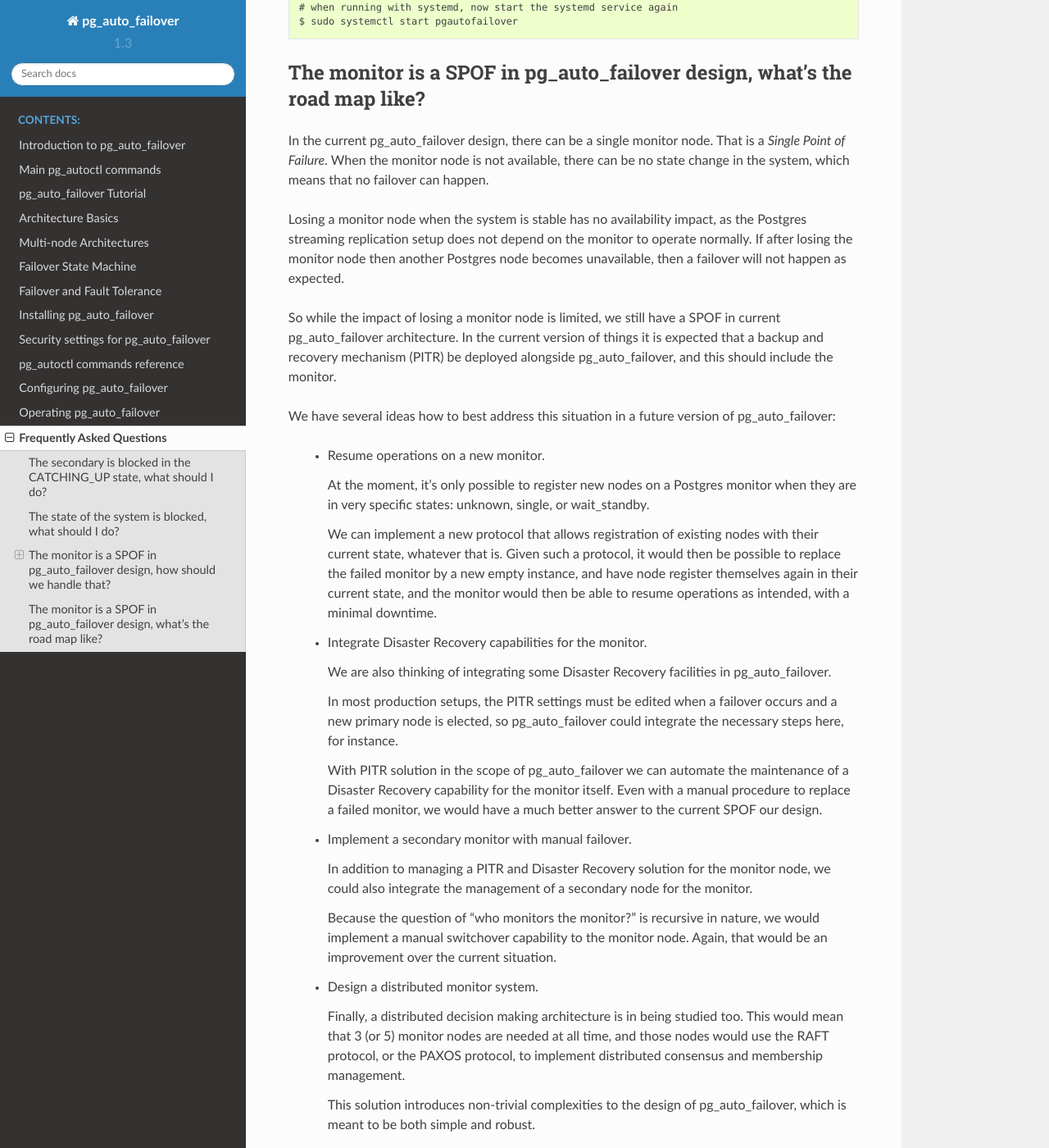
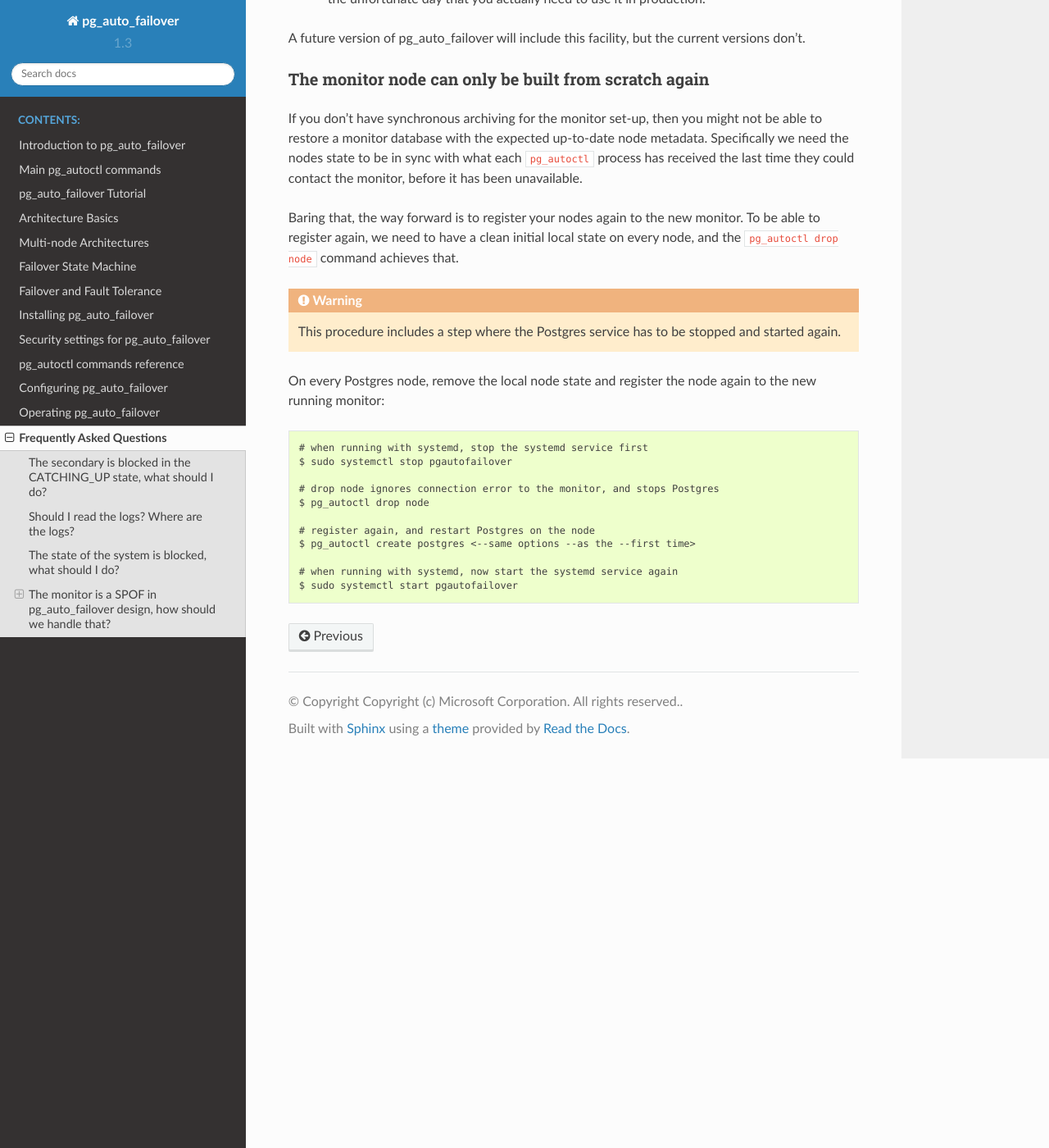
Before and after one commit to hapostgres/pg_auto_failover, a Sphinx documentation site: the page built from docs/faq.rst, in a window 1280 px wide and 1400 px high, scrolled down 3148 px. Shown: the whole window at 82% size. Built offline with Sphinx 7.4.7 and the Read the Docs theme 2.0.0, drawn with Linux system fonts in a browser that asks for light colours; some of the changed text lies outside the part shown.

Commit message:
Per review.

```diff
--- a/docs/faq.rst
+++ b/docs/faq.rst
@@ -38,6 +44,32 @@
 ``hostname`` and ``port`` known on the monitor, and check that the
 ``pg_autoctl run`` command is running for this node.
 
+When things are not obvious, the next step is to go read the logs. Both the
+output of the ``pg_autoctl`` command and the Postgres logs are relevant. See
+the :ref:`logs` question for details.
+
+.. _logs:
+
+Should I read the logs? Where are the logs?
+-------------------------------------------
+
+Yes. If anything seems strange to you, please do read the logs.
+
+As maintainers of the ``pg_autoctl`` tool, we can't foresee everything that
+may happen to your production environment. Still, a lot of efforts is spent
+on having a meaningful output. So when you're in a situation that's hard to
+understand, please make sure to read the ``pg_autoctl`` logs and the
+Postgres logs.
+
+When using systemd integration, the ``pg_autoctl`` logs are then handled
+entirely by the journal facility of systemd. Please then refer to
+``journalctl`` for viewing the logs.
+
+The Postgres logs are to be found in the ``$PGDATA/log`` directory with the
+default configuration deployed by ``pg_autoctl create ...``. When a custom
+Postgres setup is used, please refer to your actual setup to find Postgres
+logs.
+
 The state of the system is blocked, what should I do?
 -----------------------------------------------------
 
@@ -45,6 +77,10 @@
 previous situation, reached when adding a new standby to a group of Postgres
 nodes. Please check the same two elements: the monitor health checks are
 successful, and the ``pg_autoctl run`` command is running.
+
+When things are not obvious, the next step is to go read the logs. Both the
+output of the ``pg_autoctl`` command and the Postgres logs are relevant. See
+the :ref:`logs` question for details.
 
 The monitor is a SPOF in pg_auto_failover design, how should we handle that?
 ----------------------------------------------------------------------------
@@ -152,72 +188,3 @@
 
   # when running with systemd, now start the systemd service again
   $ sudo systemctl start pgautofailover
-
-
-The monitor is a SPOF in pg_auto_failover design, what's the road map like?
----------------------------------------------------------------------------
-
-In the current pg_auto_failover design, there can be a single monitor node.
-That is a *Single Point of Failure*. When the monitor node is not available,
-there can be no state change in the system, which means that no failover can
-happen.
-
-Losing a monitor node when the system is stable has no availability impact,
-as the Postgres streaming replication setup does not depend on the monitor
-to operate normally. If after losing the monitor node then another Postgres
-node becomes unavailable, then a failover will not happen as expected.
-
-So while the impact of losing a monitor node is limited, we still have a
-SPOF in current pg_auto_failover architecture. In the current version of
-things it is expected that a backup and recovery mechanism (PITR) be
-deployed alongside pg_auto_failover, and this should include the monitor.
-
-We have several ideas how to best address this situation in a future version
-of pg_auto_failover:
-
- - Resume operations on a new monitor.
-
-   At the moment, it's only possible to register new nodes on a Postgres
-   monitor when they are in very specific states: unknown, single, or
-   wait_standby.
-
-   We can implement a new protocol that allows registration of existing
-   nodes with their current state, whatever that is. Given such a protocol,
-   it would then be possible to replace the failed monitor by a new empty
-   instance, and have node register themselves again in their current
-   state, and the monitor would then be able to resume operations as
-   intended, with a minimal downtime.
-
- - Integrate Disaster Recovery capabilities for the monitor.
-
-   We are also thinking of integrating some Disaster Recovery facilities in
-   pg_auto_failover.
-
-   In most production setups, the PITR settings must be edited when a
-   failover occurs and a new primary node is elected, so pg_auto_failover
-   could integrate the necessary steps here, for instance.
-
-   With PITR solution in the scope of pg_auto_failover we can automate the
-   maintenance of a Disaster Recovery capability for the monitor itself.
-   Even with a manual procedure to replace a failed monitor, we would have
-   a much better answer to the current SPOF our design.
-
- - Implement a secondary monitor with manual failover.
-
-   In addition to managing a PITR and Disaster Recovery solution for the
-   monitor node, we could also integrate the management of a secondary node
-   for the monitor.
-
-   Because the question of “who monitors the monitor?” is recursive in
-   nature, we would implement a manual switchover capability to the monitor
-   node. Again, that would be an improvement over the current situation.
-
- - Design a distributed monitor system.
-
-   Finally, a distributed decision making architecture is in being studied
-   too. This would mean that 3 (or 5) monitor nodes are needed at all time,
-   and those nodes would use the RAFT protocol, or the PAXOS protocol, to
-   implement distributed consensus and membership management.
-
-   This solution introduces non-trivial complexities to the design of
-   pg_auto_failover, which is meant to be both simple and robust.
--- a/docs/how-to.rst
+++ b/docs/how-to.rst
@@ -155,11 +157,17 @@
 
 When a Postgres node must be taken offline for a maintenance operation, such
 as e.g. a kernel security upgrade or a minor Postgres update, it is best to
-make it so that the pg_auto_failover monitor knows about it. This prevents a
-failover to target a node that's scheduled to not be available anymore, and
-depending on your replication settings smoothly ensures that the primary
-node switches to async replication before Postgres is shut down on the
-secondary, avoiding write queries to be blocked.
+make it so that the pg_auto_failover monitor knows about it.
+
+ - For one thing, a node that is known to be in maintenance does not
+   participate in failovers. If you are running with two Postgres nodes,
+   then failover operations are entirely prevented while the standby node is
+   in maintenance.
+
+ - Moreover, depending on your replication settings, enabling maintenance on
+   your standby ensures that the primary node switches to async replication
+   before Postgres is shut down on the secondary, avoiding write queries to
+   be blocked.
 
 To implement maintenance operations, use the following commands::
 
--- a/docs/ref/reference.rst
+++ b/docs/ref/reference.rst
@@ -7,6 +7,10 @@
 
   - The *pgautofailover* PostgreSQL extension implements the pg_auto_failover monitor.
   - The ``pg_autoctl`` command manages pg_auto_failover services.
+
+This section lists all the ``pg_autoctl`` commands, and we have a lot of
+them. For getting started with the essential set of commands, see the
+:ref:`how-to` section.
 
 pg_autoctl command list
 -----------------------
```
Also changed, not shown: other parts of docs/faq.rst (+6 -0 lines), other parts of docs/how-to.rst (+2 -0 lines), README.md (+2 -2 lines), docs/architecture-multi-standby.rst (+7 -7 lines), docs/failover-state-machine.rst (+4 -4 lines).
